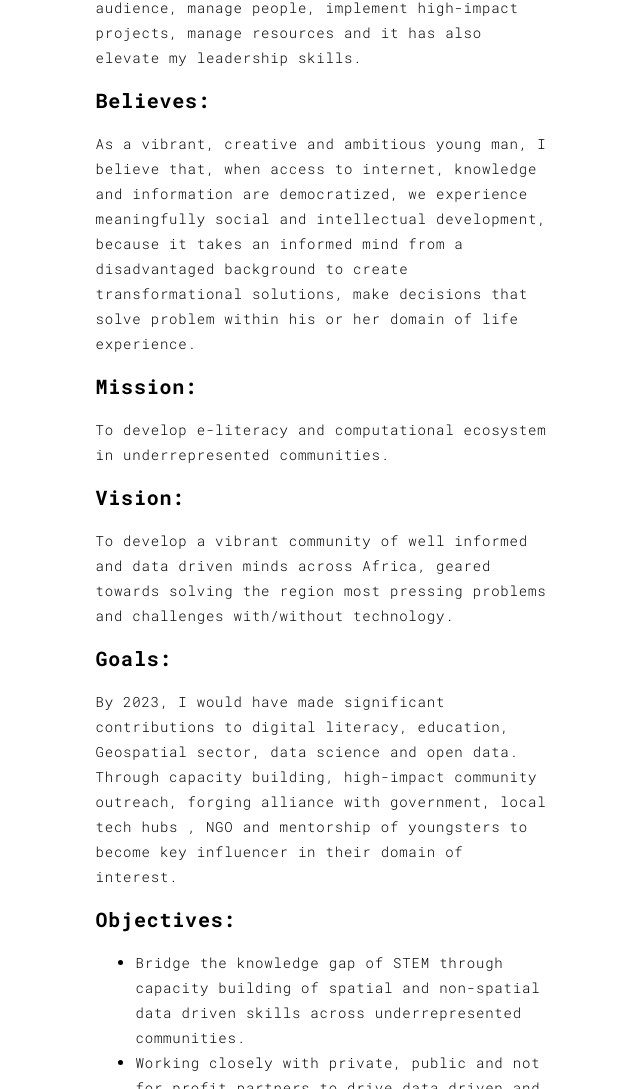
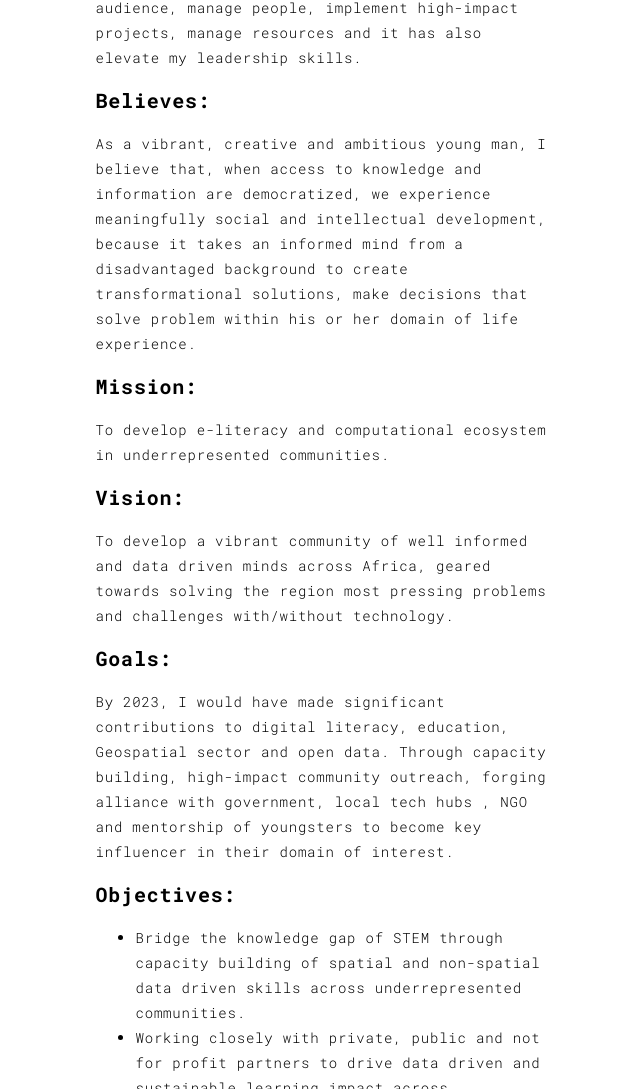
Before and after one commit to jeafreezy/jolaiyaemmanuel.com, a plain HTML site: page pages/about.html in a window 1280 px wide. Shown: the part 957-2046 px from the top of the page, without its empty margins (72-712 px from the left). Drawn offline with Linux system fonts and the light colour scheme.

Commit message:
Update about.html

```diff
--- a/pages/about.html
+++ b/pages/about.html
@@ -59,7 +59,7 @@
               <div class="row">
                 <div class="col-xs-12 col-md-6">
                   Hello! &#x1F44B;, <br> <br>
-                    I'm a Geospatial Development and Data Analyst enthusiast with a firm understanding of not only spatial and non spatial data pipelines, data management and data best practices but also website development with PHP, HTML, CSS, JS as well as Python and R for data Analysis.
+                    I'm a fullstack Geospatial Developer & Analyst with a firm understanding of spatial data and web application developments. I'm very comfortable at writing vanilla JS,React JS,HTML&CSS in building user-facing applications as well as Python(Geodjango) for building complex backend APIs.
                     Apart from been a critical thinker and a tech savvy, I'm also a doer and I flourish in multidisciplinary teams.<br>
                     My background in remote sensing and GIS informs my technological and data driven approach to problems.
                     I consider myself a forever student, eager to both build my academic foundations in GIS and stay tune with the latest digital space through continued course work and professional development.
@@ -69,7 +69,7 @@
 
                   <h3>Believes:</h3>
                         <p>
-                          As a vibrant, creative and ambitious young man, I believe that, when access to internet, knowledge and information are democratized, we experience meaningfully social and intellectual development, because it takes an informed mind from a disadvantaged background to create transformational solutions, make decisions that solve problem within his or her domain of life experience.<br>
+                          As a vibrant, creative and ambitious young man, I believe that, when access to knowledge and information are democratized, we experience meaningfully social and intellectual development, because it takes an informed mind from a disadvantaged background to create transformational solutions, make decisions that solve problem within his or her domain of life experience.<br>
 
                         </p>
                   <h3> Mission: </h3>
@@ -82,7 +82,7 @@
                         </p>
                 <h3>Goals:</h3>
                         <p>
-                          By 2023, I would have made significant contributions to digital literacy, education, Geospatial sector, data science and open data. Through capacity building, high-impact community outreach, forging alliance with government, local tech hubs , NGO and mentorship of youngsters to become key influencer in their domain of interest.
+                          By 2023, I would have made significant contributions to digital literacy, education, Geospatial sector and open data. Through capacity building, high-impact community outreach, forging alliance with government, local tech hubs , NGO and mentorship of youngsters to become key influencer in their domain of interest.
                         </p>
                 <h3>Objectives:</h3>
                         <p>
```
